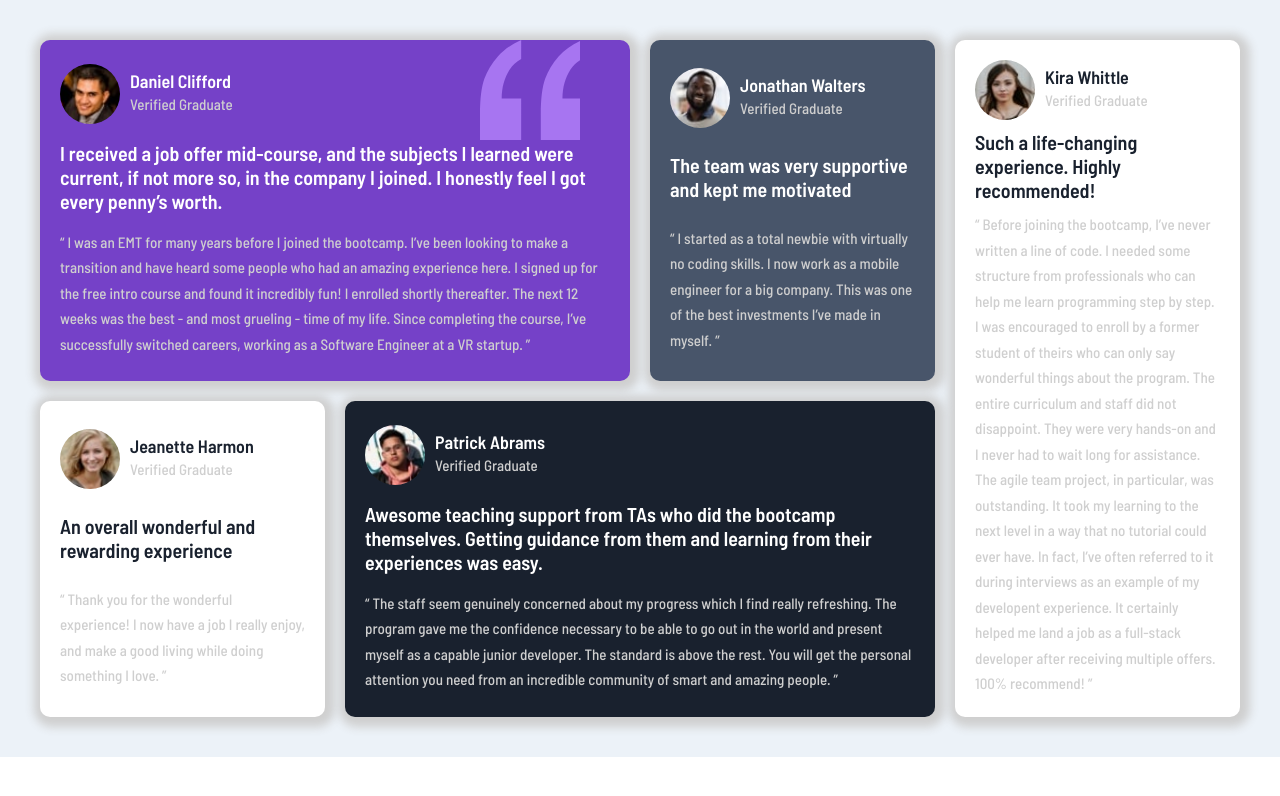
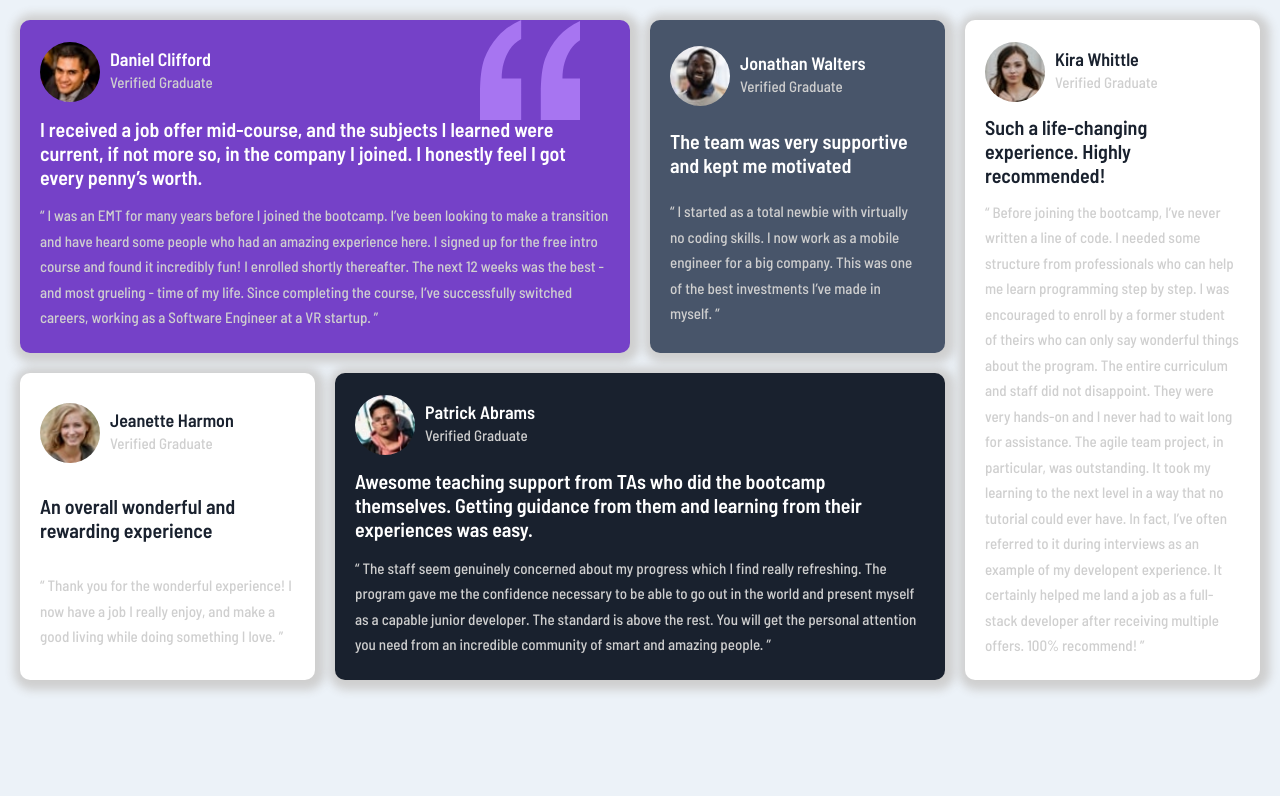
Before and after one commit to web-ghoul/Testimonials-grid-section-challenge-hub, a plain HTML site: page index.html in a window 1280 px wide. Drawn offline with Linux system fonts and the light colour scheme.

Commit message:
Add files via upload

```diff
--- a/index.css
+++ b/index.css
@@ -6,6 +6,7 @@
 
 body {
     padding: 0;
+    background-color: hsl(210, 46%, 95%);
     margin: 0;
     font-family: 'Barlow Semi Condensed', sans-serif;
 }
@@ -15,17 +16,15 @@ body {
     justify-content: center;
     align-items: center;
     width: 100%;
-    height: 100%;
-    background-color: hsl(210, 46%, 95%);
-    padding: 40px;
 }
 
 .box {
     width: 1440px;
-    height: fit-content;
+    height: 700px;
     display: grid;
     grid-template-areas: 'one one two three' 'four five five three';
     gap: 20px;
+    padding: 20px;
     grid-template-columns: repeat(4, 1fr);
 }
 
@@ -137,6 +136,7 @@ p {
     }
     .box {
         width: 800px;
+        height: fit-content;
         grid-template-areas: 'one one two three' 'four five five three';
         grid-template-columns: repeat(4, 1fr);
     }
```
